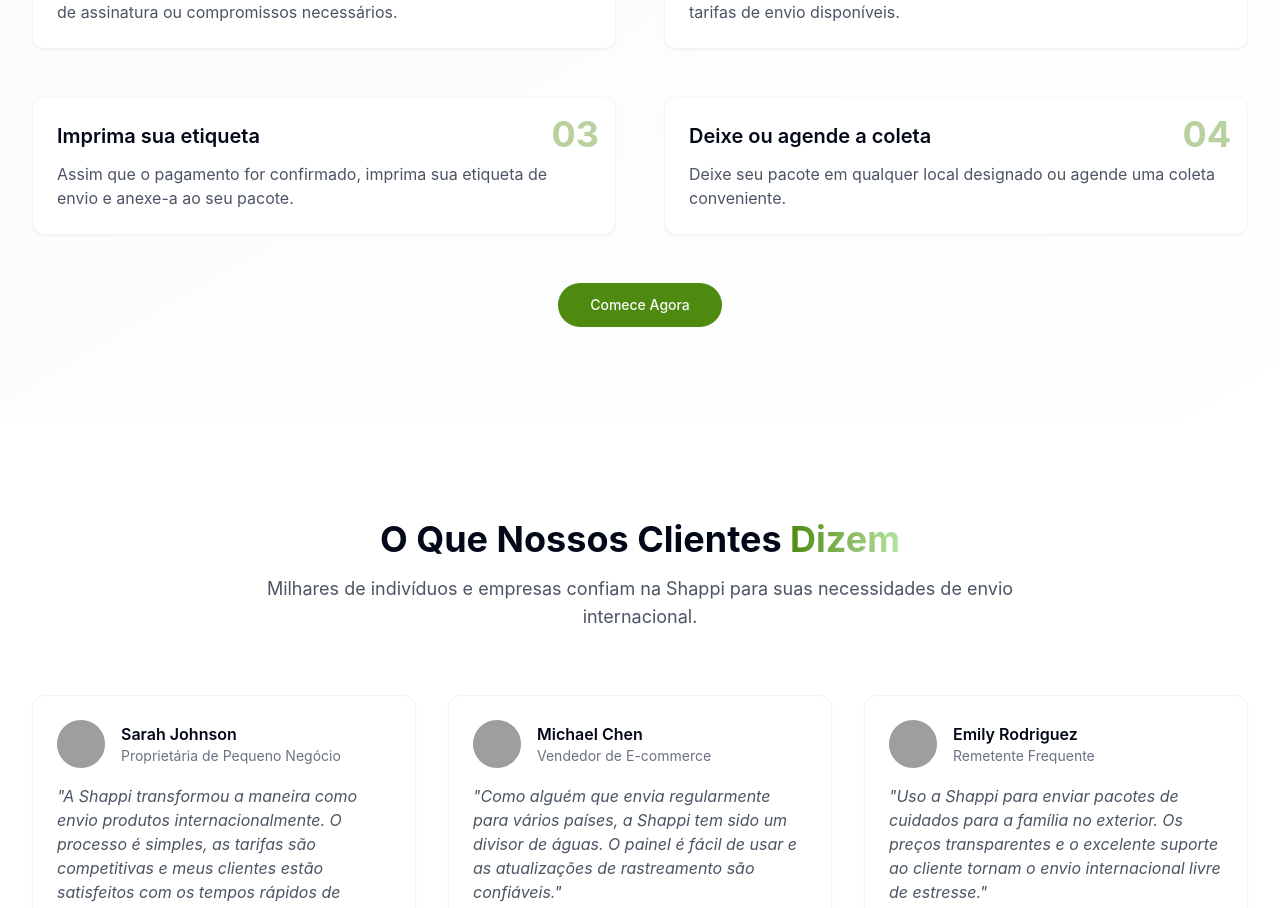
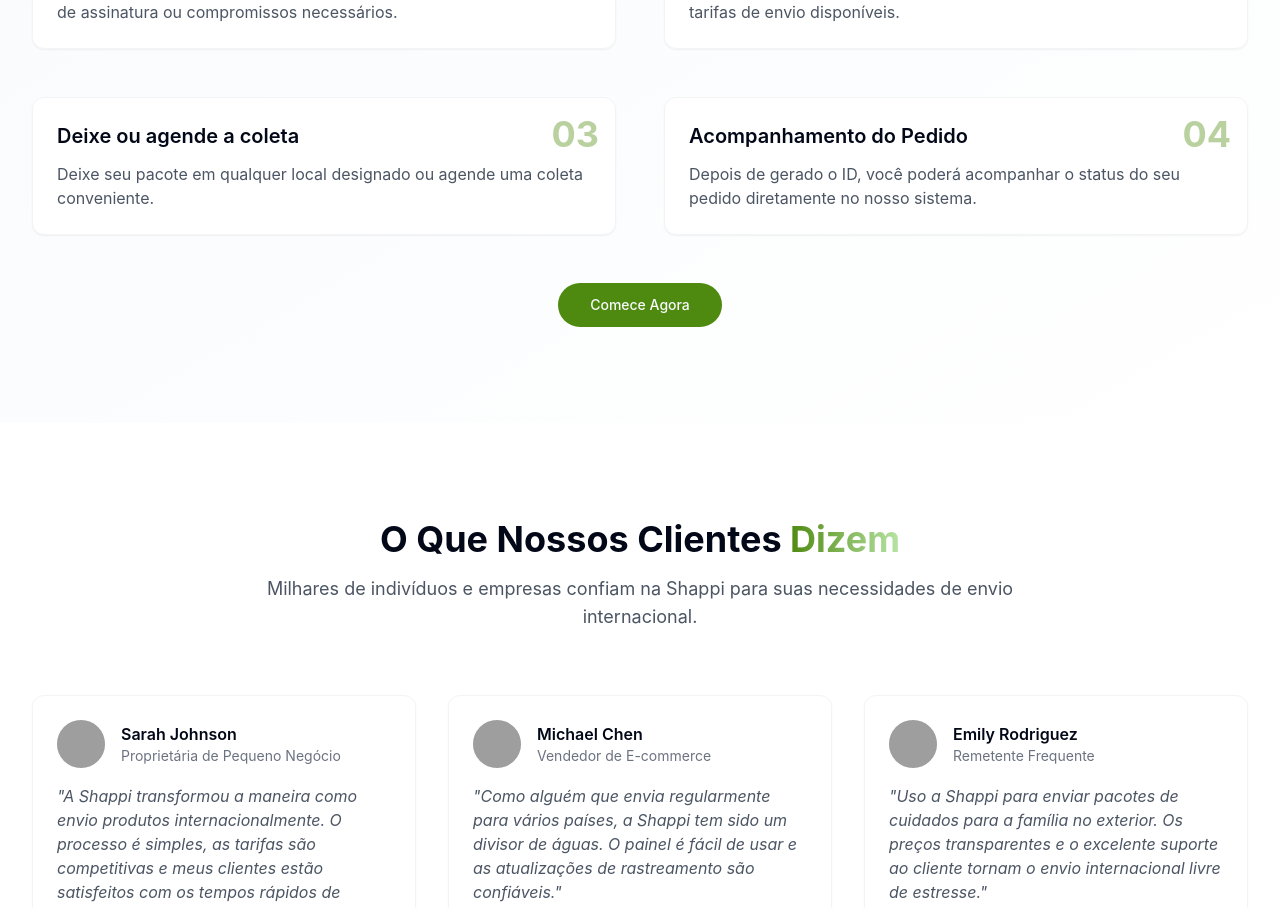
Before and after one commit to Gilpac/ka, a React (Vite) app: page / in a window 1280 px wide. Shown: the part 2050-2958 px from the top of the page. Built offline with nearby package versions, Linux system fonts and the light colour scheme; grey boxes are pictures that could not be loaded.

Commit message:
Alterações no ver mais

```diff
--- a/src/components/HowItWorksSection.tsx
+++ b/src/components/HowItWorksSection.tsx
@@ -14,13 +14,13 @@ const steps = [
   },
   {
     number: "03",
-    title: "Imprima sua etiqueta",
-    description: "Assim que o pagamento for confirmado, imprima sua etiqueta de envio e anexe-a ao seu pacote."
+    title: "Deixe ou agende a coleta",
+    description: "Deixe seu pacote em qualquer local designado ou agende uma coleta conveniente."
   },
   {
     number: "04",
-    title: "Deixe ou agende a coleta",
-    description: "Deixe seu pacote em qualquer local designado ou agende uma coleta conveniente."
+    title: "Acompanhamento do Pedido",
+    description: "Depois de gerado o ID, você poderá acompanhar o status do seu pedido diretamente no nosso sistema."
   }
 ];
 
```
